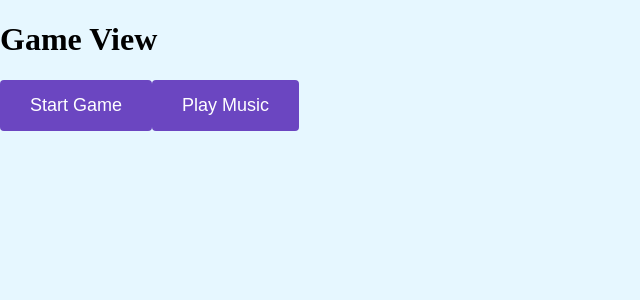
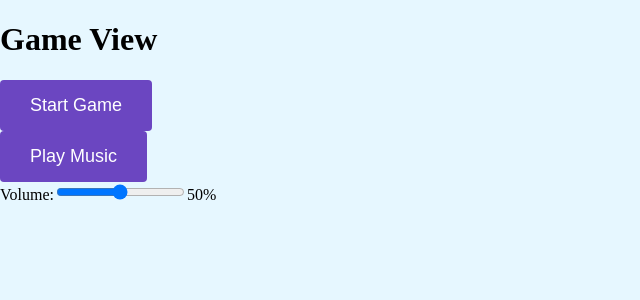
Before and after one commit to ThirdimpactDev/pixel-game, a React (Vite) app in the folder client/: page /game in a window 1280 px wide. Shown: the top 300 px of the page, without its empty margins (0-640 px from the left). Built offline with nearby package versions, Linux system fonts and the light colour scheme.

Commit message:
sidevolume

```diff
--- a/client/src/components/RetroAudioButton.jsx
+++ b/client/src/components/RetroAudioButton.jsx
@@ -3,11 +3,13 @@ import RetroButton from './RetroButton';
 
 const RetroAudioButton = () => {
     const [isPlaying, setIsPlaying] = useState(false);
+    const [volume, setVolume] = useState(0.5); // Valor inicial del volumen en 50%
     const audioRef = useRef(null);
 
     React.useEffect(() => {
         audioRef.current = new Audio('https://www.soundhelix.com/examples/mp3/SoundHelix-Song-1.mp3');
         audioRef.current.loop = true;
+        audioRef.current.volume = volume; // Establecer el volumen inicial
 
         return () => {
             if (audioRef.current) {
@@ -15,7 +17,7 @@ const RetroAudioButton = () => {
                 audioRef.current = null;
             }
         };
-    }, []);
+    }, [volume]);
 
     const handleClick = () => {
         if (audioRef.current) {
@@ -28,10 +30,34 @@ const RetroAudioButton = () => {
         }
     };
 
+    const handleVolumeChange = (e) => {
+        const newVolume = parseFloat(e.target.value);
+        setVolume(newVolume);
+        if (audioRef.current) {
+            audioRef.current.volume = newVolume;
+        }
+    };
+
     return (
-        <RetroButton onClick={handleClick}>
-            {isPlaying ? 'Stop Music' : 'Play Music'}
-        </RetroButton>
+        <div className="flex flex-col items-center">
+            <RetroButton onClick={handleClick}>
+                {isPlaying ? 'Stop Music' : 'Play Music'}
+            </RetroButton>
+            <div className="mt-4 flex items-center">
+                <label htmlFor="volume" className="mr-2 text-white">Volume:</label>
+                <input
+                    id="volume"
+                    type="range"
+                    min="0"
+                    max="1"
+                    step="0.01"
+                    value={volume}
+                    onChange={handleVolumeChange}
+                    className="w-32 cursor-pointer"
+                />
+                <span className="ml-2 text-white">{(volume * 100).toFixed(0)}%</span>
+            </div>
+        </div>
     );
 };
 
--- a/client/src/pages/Home.jsx
+++ b/client/src/pages/Home.jsx
@@ -1,17 +1,17 @@
 import React, { useState } from 'react';
+import { useNavigate } from 'react-router-dom';
 import '../assets/Home.css';
-import Button from '../components/Button'; // Importa el componente Button
+import Button from '../components/Button';
 
 const Home = () => {
   const [mouseStars, setMouseStars] = useState([]);
   const [pixelExplosions, setPixelExplosions] = useState([]);
   const audioUrl = "https://white-mariellen-36.tiiny.site/click_effect-86995.mp3";
   const audio = new Audio(audioUrl);
+  const navigate = useNavigate();
 
   const createStar = (e) => {
-    if (Math.random() > 0.15) {
-      return;
-    }
+    if (Math.random() > 0.15) return;
 
     const rect = e.currentTarget.getBoundingClientRect();
     const x = e.clientX - rect.left;
@@ -32,9 +32,19 @@ const Home = () => {
     }, 1000);
   };
 
-  const handleClick = (e) => {
-    audio.play(); // Reproduce el sonido al hacer clic
+  const handleLoginClick = (e) => {
+    audio.play();
+    navigate('/login');
+    handleExplosion(e);
+  };
 
+  const handlePlayClick = (e) => {
+    audio.play();
+    navigate('/game');
+    handleExplosion(e);
+  };
+
+  const handleExplosion = (e) => {
     const button = e.currentTarget;
     const rect = button.getBoundingClientRect();
     const centerX = rect.left + rect.width / 2;
@@ -55,7 +65,6 @@ const Home = () => {
 
   return (
     <div className="star-background" onMouseMove={createStar}>
-      {/* Animación de explosión de píxeles */}
       {pixelExplosions.map((pixel) => (
         <div
           key={pixel.id}
@@ -80,7 +89,6 @@ const Home = () => {
       ))}
 
       <div className="stars-container">
-        {/* Capa de estrellas pequeñas */}
         <div className="stars-small"></div>
         <div className="stars-small" style={{left: '15%', top: '20%'}}></div>
         <div className="stars-small" style={{left: '25%', top: '45%'}}></div>
@@ -89,8 +97,6 @@ const Home = () => {
         <div className="stars-small" style={{left: '70%', top: '25%'}}></div>
         <div className="stars-small" style={{left: '85%', top: '55%'}}></div>
 
-        {/* Más capas de estrellas... */}
-        {/* Estrellas medianas */}
         <div className="stars-medium" style={{left: '10%', top: '30%'}}></div>
         <div className="stars-medium" style={{left: '30%', top: '60%'}}></div>
         <div className="stars-medium" style={{left: '50%', top: '25%'}}></div>
@@ -105,8 +111,7 @@ const Home = () => {
 
       <h1 className="glitch" data-text="Welcome to Pixel Totsugeki!">Welcome to Pixel Totsugeki!</h1>
 
-      {/* Botón de login con animación de explosión de píxeles */}
-      <button className="pixel-button" onClick={handleClick}>
+      <button className="pixel-button" onClick={handleLoginClick}>
         Login
         <div className="pixel-animation">
           {[...Array(32)].map((_, index) => (
@@ -115,11 +120,11 @@ const Home = () => {
         </div>
       </button>
 
-      <button className="play-button" onClick={handleClick}>
+      <button className="play-button" onClick={handlePlayClick}>
         Play
         <div className="pixel-animation">
           {[...Array(32)].map((_, index) => (
-              <div key={index} className="pixel" />
+            <div key={index} className="pixel" />
           ))}
         </div>
       </button>
```
